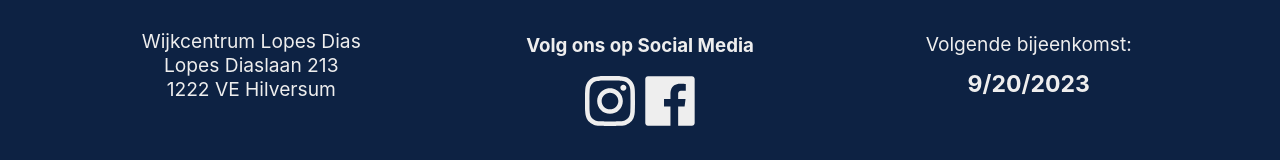
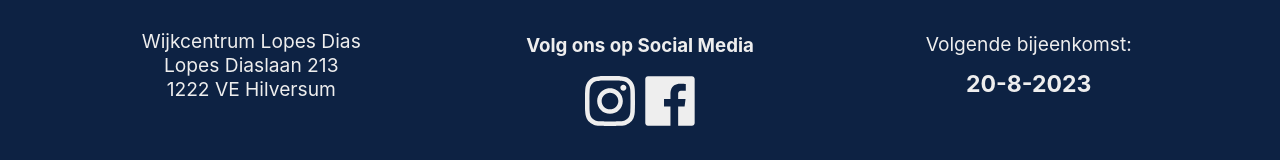
Before and after one commit to J-Segers/fctgooi, a React (Create React App) app: page / in a window 1280 px wide. Shown: the part 4230-4390 px from the top of the page. Built offline with nearby package versions, Linux system fonts and the light colour scheme; the HTML template or start-up script is replaced by a standard one.

Commit message:
footer datum code aangepast

```diff
--- a/src/components/footer/Footer.tsx
+++ b/src/components/footer/Footer.tsx
@@ -23,7 +23,7 @@ function Footer() {
             </section>
             <section className="meet">
                 Volgende bijeenkomst:<br />
-                <span>{`${getNextMeeting().toLocaleDateString()}`}</span>
+                <span>{`${getNextMeeting()}`}</span>
             </section>
         </footer>
     );
--- a/src/helperFunctions/nextmeet.tsx
+++ b/src/helperFunctions/nextmeet.tsx
@@ -2,33 +2,43 @@
  * tijdelijke oplossing voor updaten datum tot de backend werkt.
  */
 
-const initial_meeting = new Date(2023, 8, 6, 20, 0);
-let previous_meeting = initial_meeting;
+import { log } from "console";
+
+const initial_meeting = new Date(2023, 8, 6, 21);
+let previous_meeting = new Date(initial_meeting);
 let next_meeting = getNextDate();
 
-export function getNextMeeting(): Date {
+export function getNextMeeting(): String {
 
     const today = new Date();
 
-    // check of de previous_meeting is geweest en update de next_meeting variabele
+    while(true) {
 
-
-
-    while(true) {
-        if(today.getDate() === next_meeting.getDate() && today.getTime() > next_meeting.getTime()) {
+        // check of de previous_meeting is geweest en update de next_meeting variabele
+        if(today.getMonth() > next_meeting.getMonth()){
 
             updateMeetingDate();
 
-        } else if(today.getDate() > next_meeting.getDate()){
+        } else if(today.getDate() > next_meeting.getDate()) {
 
             updateMeetingDate();
 
         } else {
+
             break;
+
         }
     }
 
-    return next_meeting
+    if(today.getDate() === next_meeting.getDate()) {
+
+        return "Vandaag";
+
+    } else {
+
+        return `${next_meeting.getDate()}-${next_meeting.getMonth()}-${next_meeting.getFullYear()}`;
+
+    }
 
 }
 
@@ -52,6 +62,6 @@ function getNextDate(): Date {
     const minutes = previous_meeting.getMinutes();
 
     // oude datum + fortnight (14 dagen) == nieuwe datum
-    return new Date(year, month, (day + 14), hour, minutes);
+    return new Date(year, month, day + 14, hour, minutes);
 
 }
```
